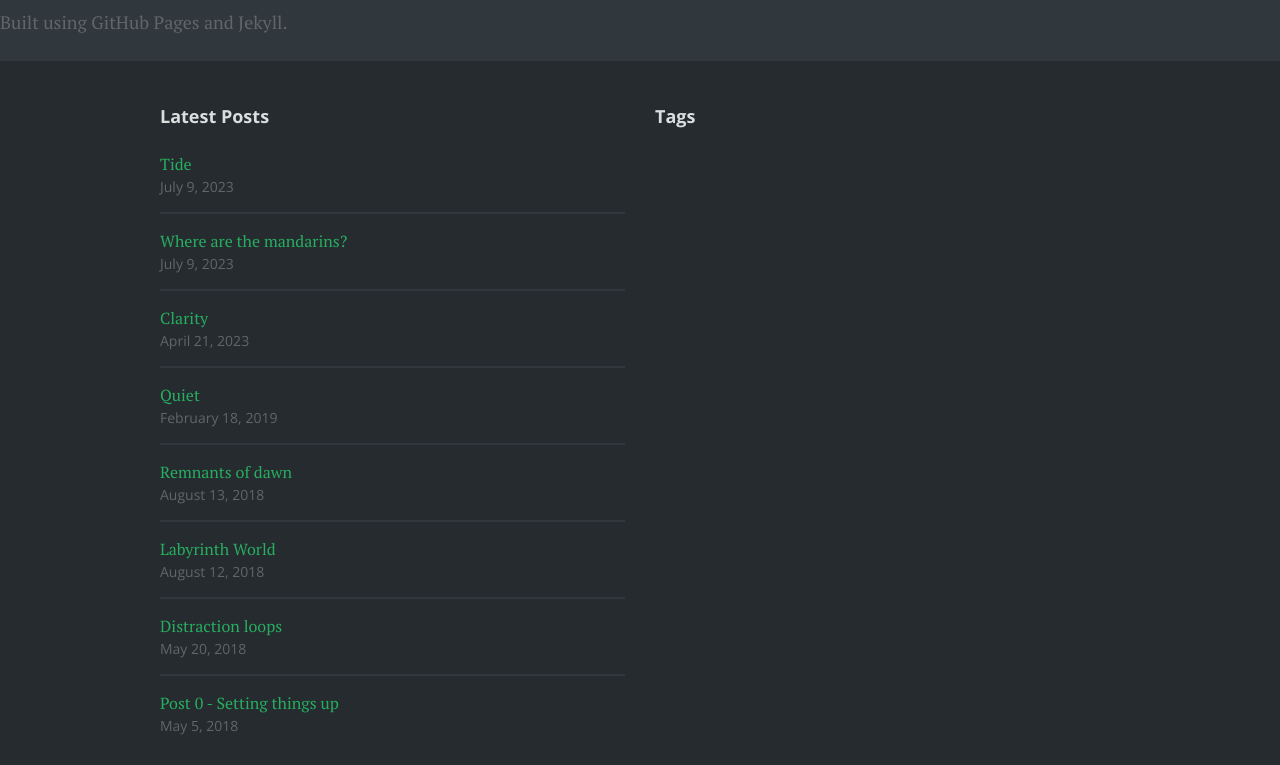
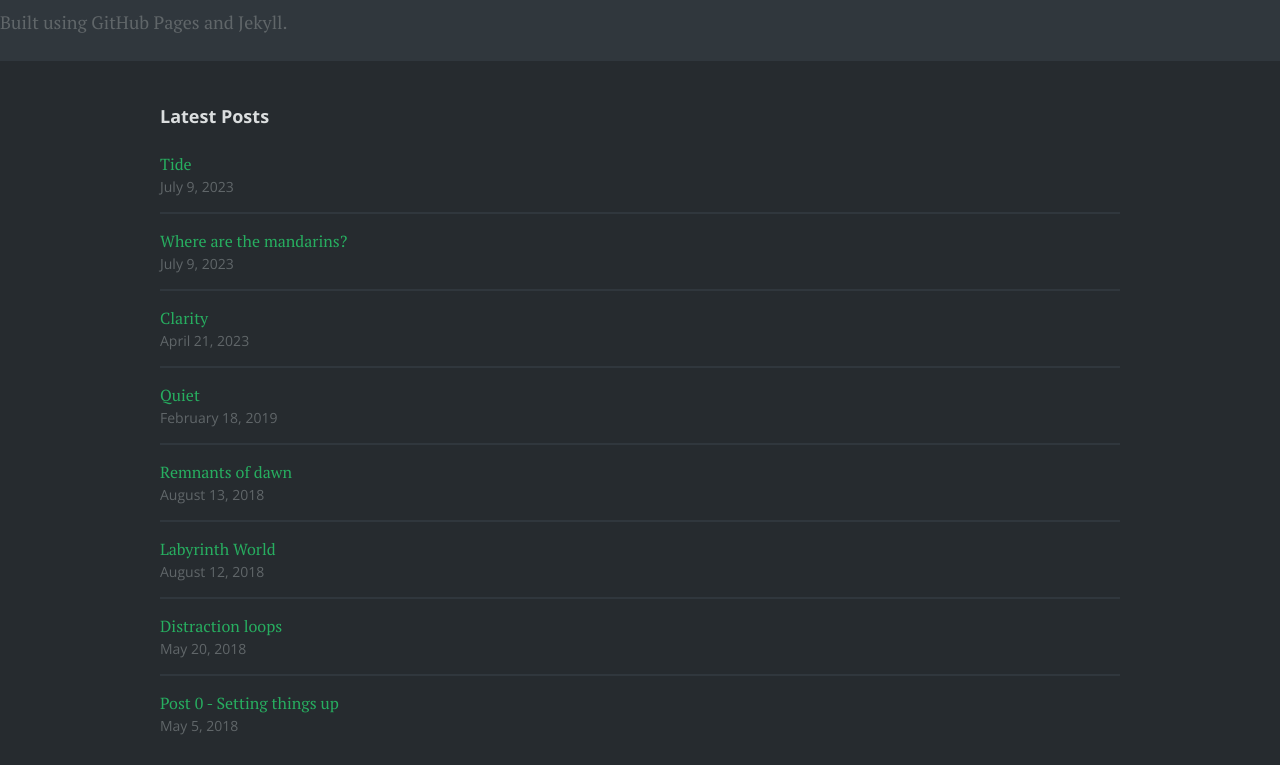
Before and after one commit to gbowerman/gbowerman.github.io, a Jekyll site: the page built from about/index.html, in a window 1280 px wide. Shown: the part 357-1122 px from the top of the page. Built offline with Jekyll 4.4.1, drawn with Linux system fonts in a browser that asks for light colours; some web fonts are replaced; a script that is not in the unit is left out.

Commit message:
remove Tags

```diff
--- a/_includes/widgets.html
+++ b/_includes/widgets.html
@@ -49,21 +49,6 @@
                         </ul><!-- .recent-posts -->
                     </section><!-- .widget-recent-posts -->
                 </div><!-- .one-third -->
-
-                <!-- Create a sorted array of tags -->
-                <div class="one-third">
-                    {% capture site_tags %}{% for tag in site.tags %}{{ tag | first }}{% unless forloop.last %},{% endunless %}{% endfor %}{% endcapture %}
-                    {% assign sortedTags = site_tags | split:',' | sort %}
-                    <section class="widget widget-tags">
-                        <h2 class="widget-title">Tags</h2>
-                        <div class="tagcloud">
-                            {% for tag in sortedTags %}
-                            <a href="{{ site.baseurl }}/tags/#{{ tag | cgi_escape }}">{{ tag }}</a>
-                            {% endfor %}
-                        </div><!-- .tagcloud -->
-                    </section><!-- .widget -->
-                </div><!-- .one-third -->
-
             </div><!-- .grid -->
         </div><!-- .inner -->
     </div><!-- .footer-columns -->
```
